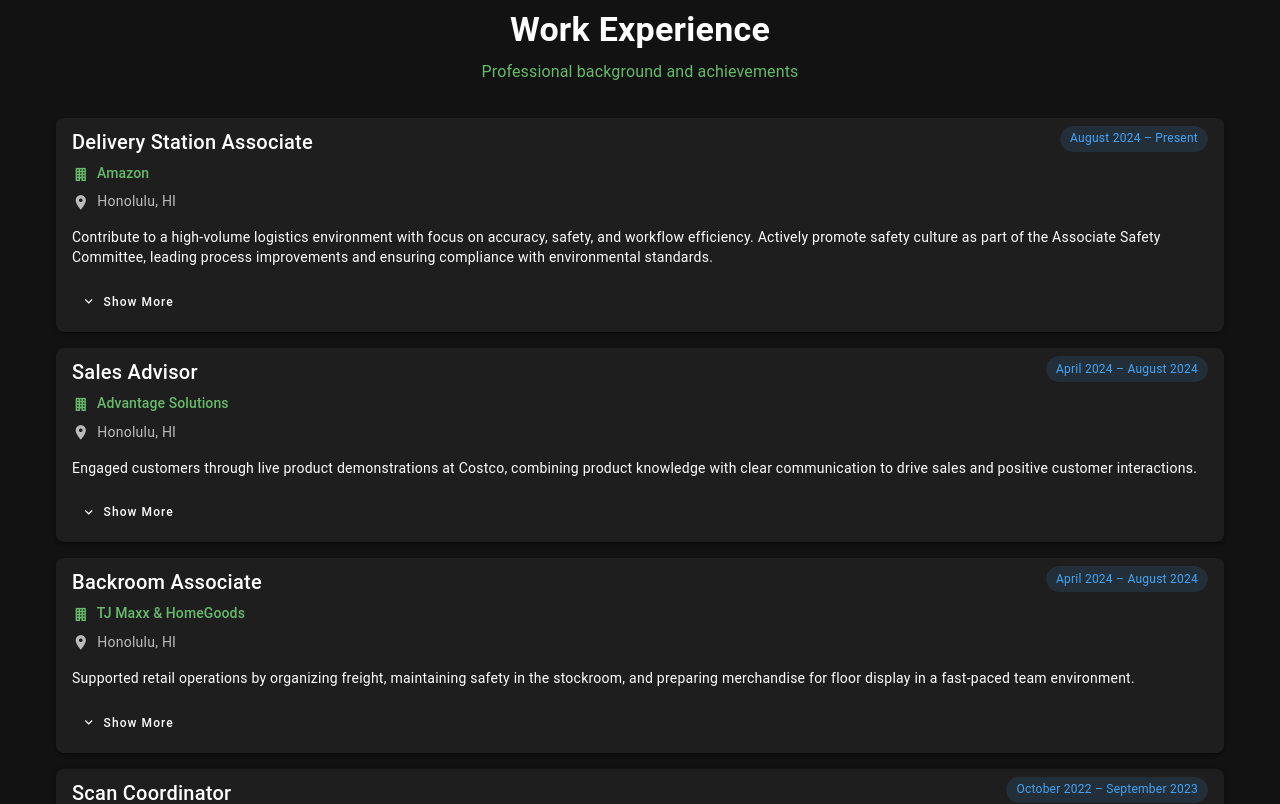
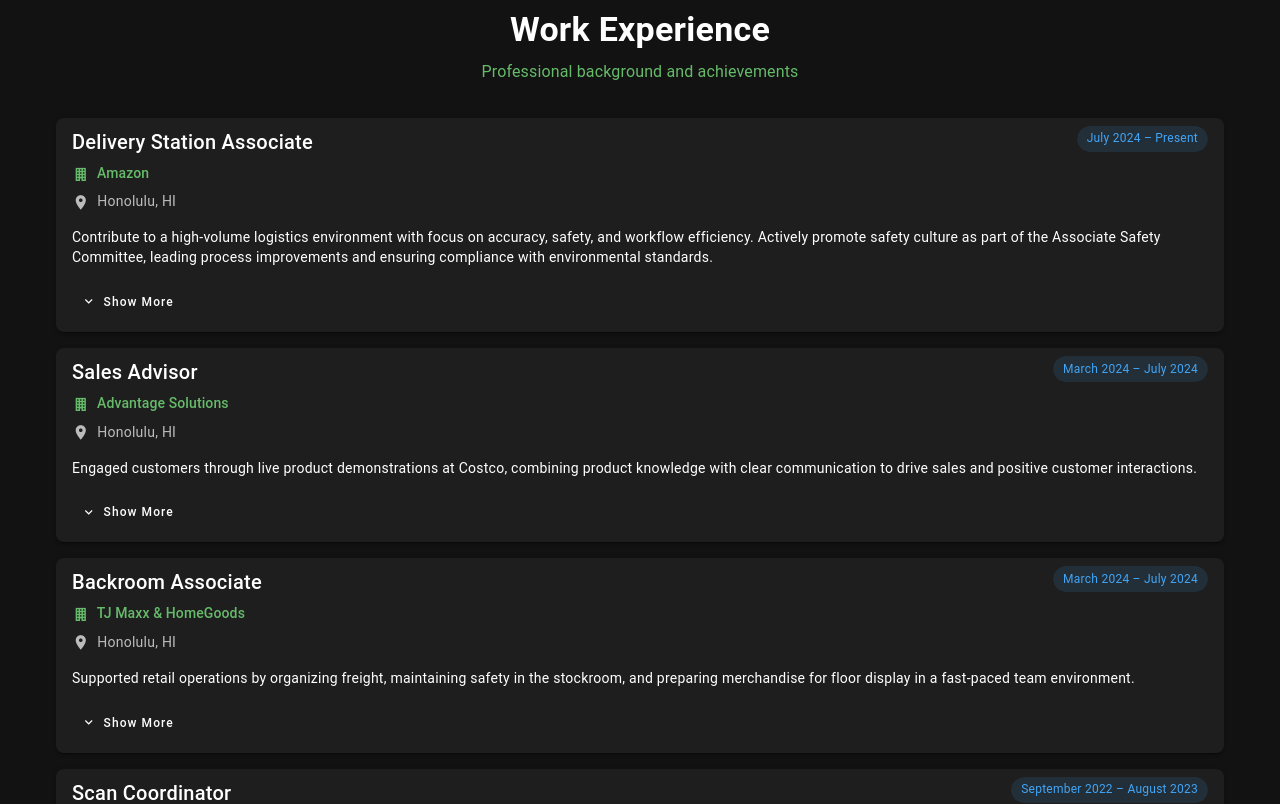
Before and after one commit to AhonuiHawaii/professionalresume, a Vue app: page / in a window 1280 px wide. Shown: the part 1900-2704 px from the top of the page. Built offline with nearby package versions, Linux system fonts and the light colour scheme; a small style sheet from the web is missing.

Commit message:
Date issue

```diff
--- a/src/components/ExperienceCard.vue
+++ b/src/components/ExperienceCard.vue
@@ -95,8 +95,16 @@
 
 const isExpanded = ref(props.initiallyExpanded)
 
-const formatDate = (dateStr) =>
-  new Date(dateStr).toLocaleDateString('en-US', { month: 'long', year: 'numeric' })
+const formatDate = (dateStr) => {
+  // Parse date in HST timezone to ensure accurate display
+  const [year, month] = dateStr.split('-')
+  const date = new Date(year, month - 1) // month is 0-indexed
+  return date.toLocaleDateString('en-US', {
+    month: 'long',
+    year: 'numeric',
+    timeZone: 'Pacific/Honolulu'
+  })
+}
 
 const formattedDates = computed(() => {
   const { startDate, endDate } = props.experience
```
Also changed, not shown: 2 other files (tests, documents, lock files or other folders).
